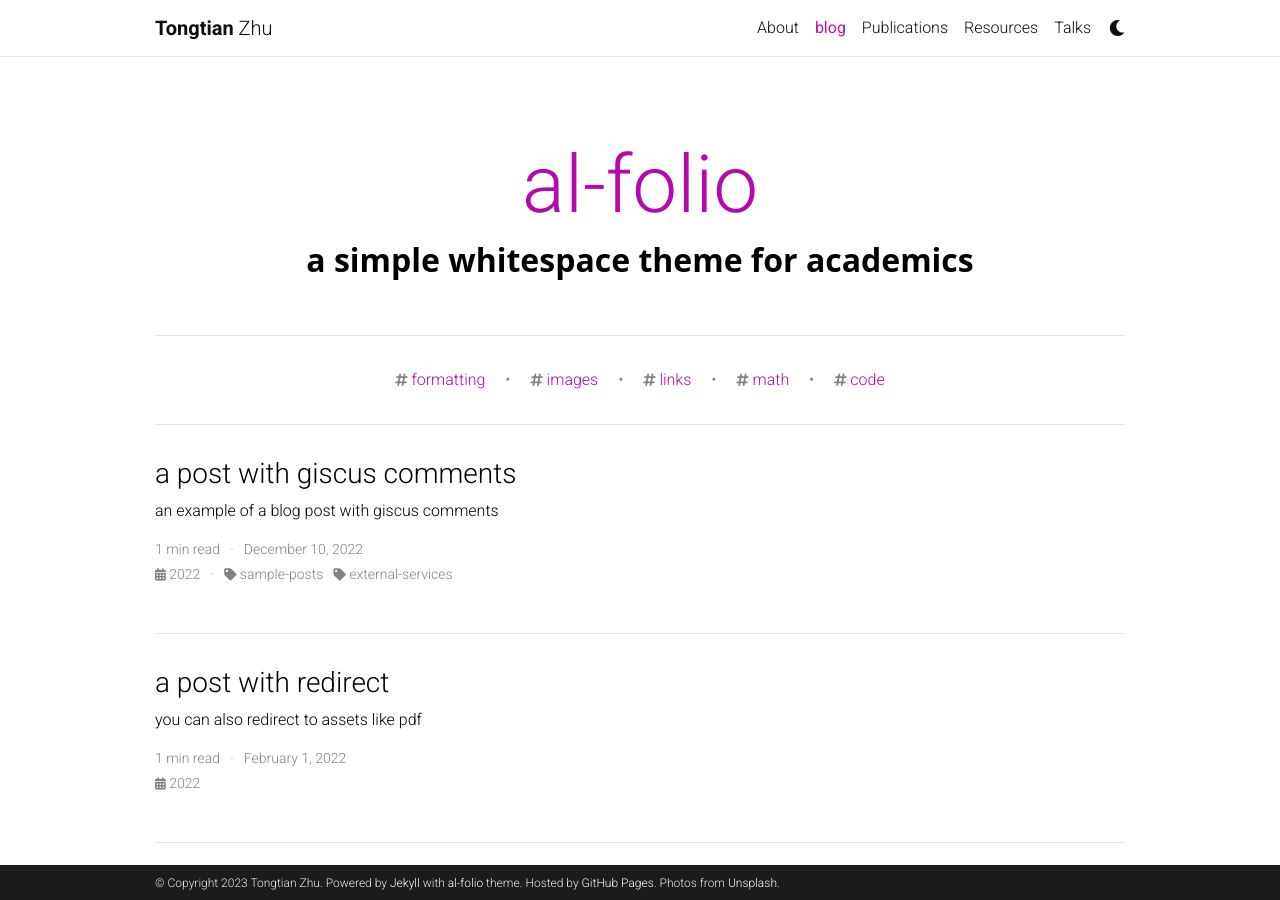
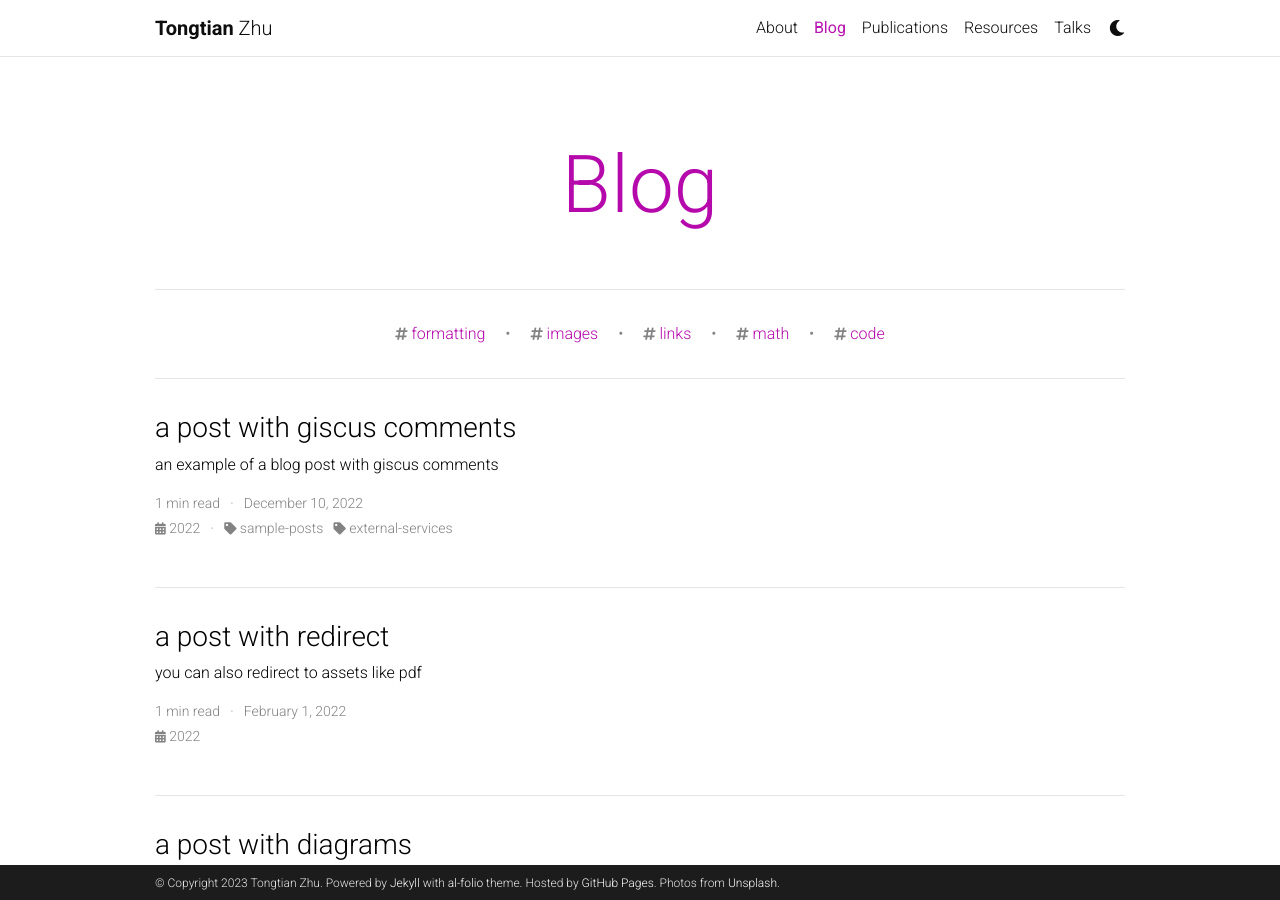
Before and after one commit to Raiden-Zhu/Raiden-Zhu.github.io, a Jekyll site: the page built from blog/index.html, in a window 1280 px wide and 900 px high. Built offline with Jekyll 4.4.1, drawn with Linux system fonts in a browser that asks for light colours; full-size pictures stand in for the smaller copies a plugin makes; the list of posts is cut into pages by our own code; comment, search, counter and statistics services are not loaded; a style sheet for code colours, icons or effects is not loaded.

Commit message:
Update _config.yml

```diff
--- a/_config.yml
+++ b/_config.yml
@@ -120,9 +120,9 @@
 # Blog
 # -----------------------------------------------------------------------------
 
-blog_name: al-folio # blog_name will be displayed in your blog page
-blog_nav_title: blog  #your blog must have a title for it to be displayed in the nav bar
-blog_description: a simple whitespace theme for academics
+blog_name: Blog # blog_name will be displayed in your blog page
+blog_nav_title: Blog  #your blog must have a title for it to be displayed in the nav bar
+# blog_description: a simple whitespace theme for academics
 permalink: /blog/:year/:title/
 
 # Pagination
```
